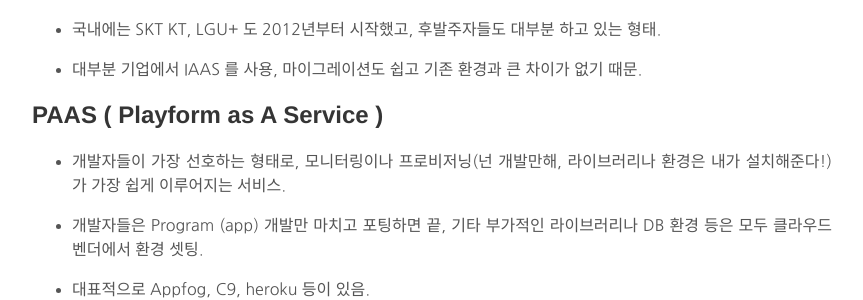
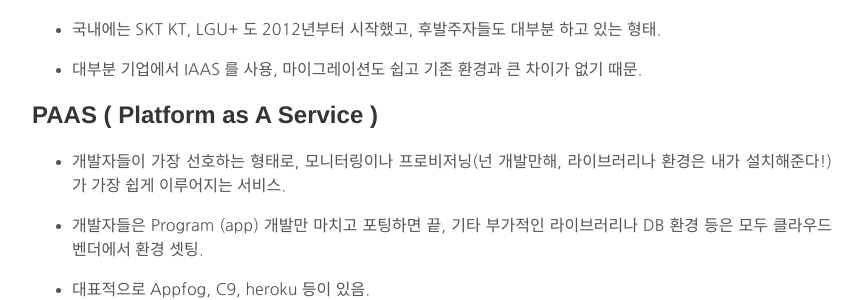
Before and after one commit to glqdlt/glqdlt.github.io, a Jekyll site: the page built from _posts/2017-08-22-클라우드 서비스 모델.md, in a window 1280 px wide. Shown: the part 926-1226 px from the top of the page, without its empty margins (208-1071 px from the left). Built offline with Jekyll 4.4.1, drawn with Linux system fonts in a browser that asks for light colours; comment, search, counter and statistics services are not loaded.

Commit message:
fix : 오타 수정

```diff
--- a/_posts/2017-08-22-클라우드 서비스 모델.md
+++ b/_posts/2017-08-22-클라우드 서비스 모델.md
@@ -31,7 +31,7 @@ comments : true
 
 
 
-## PAAS ( Playform as A Service )
+## PAAS ( Platform as A Service )
 
 
 + 개발자들이 가장 선호하는 형태로, 모니터링이나 프로비저닝(넌 개발만해, 라이브러리나 환경은 내가 설치해준다!) 가 가장 쉽게 이루어지는 서비스.
```
